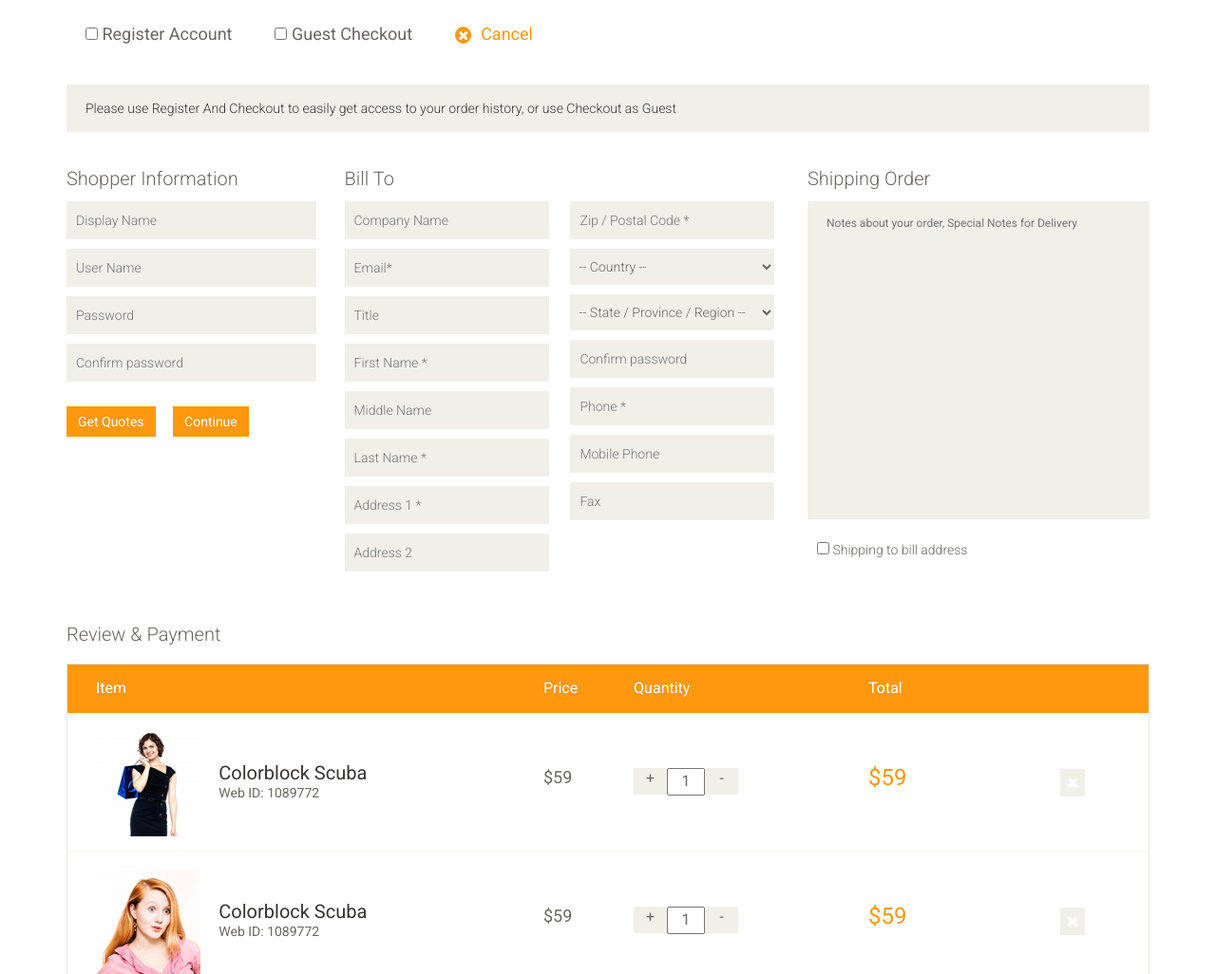
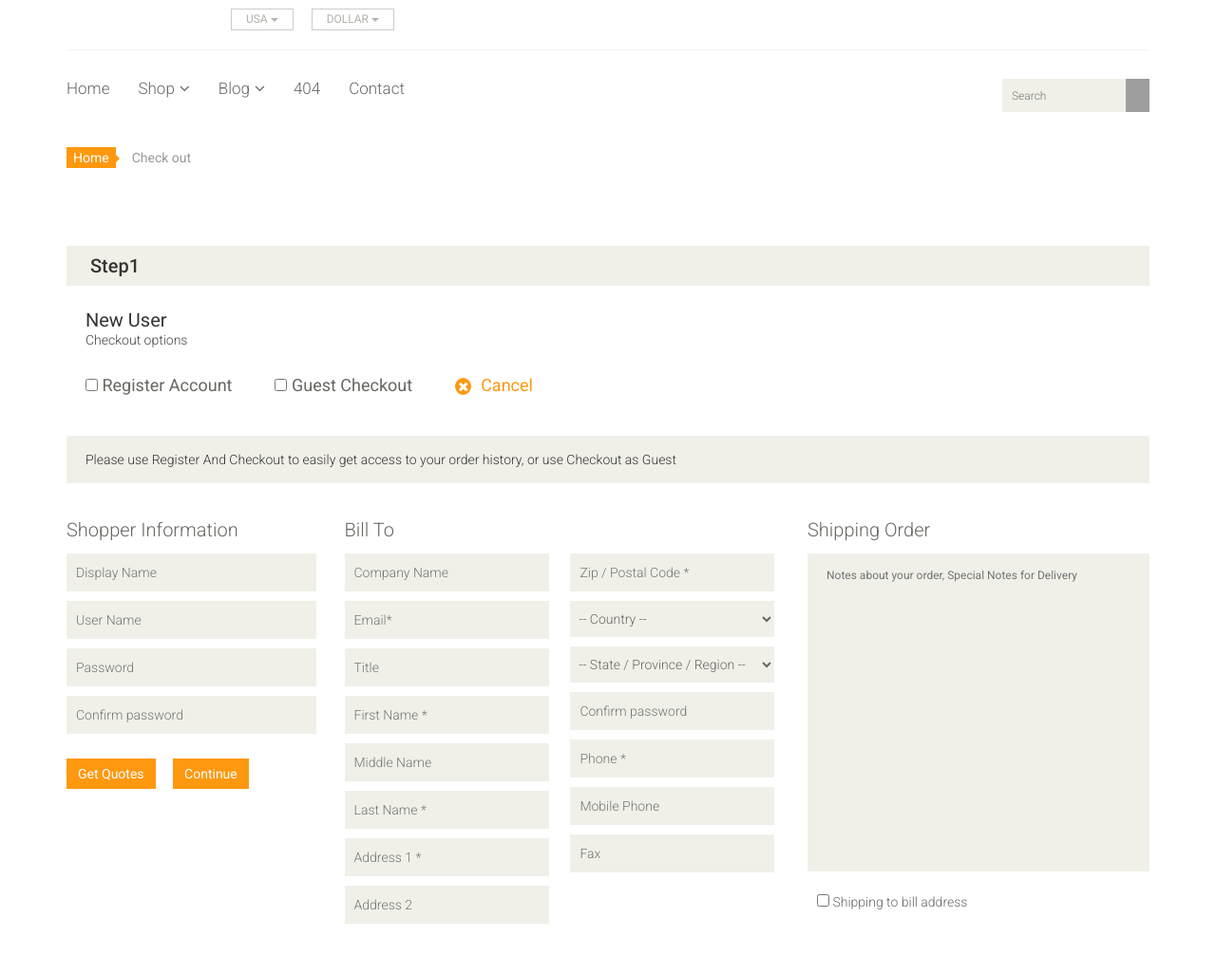
Before and after one commit to visakhharikumar/Mcaproject, a Django app: template myproject/shop/templates/shop/checkout.html in a window 1280 px wide. Shown: the part 358-1384 px from the top of the page at 95% size. Run offline with Django 3.2, Linux system fonts and the light colour scheme; the template is opened without the code that fills it, so the values that code supplies are empty; grey boxes are pictures that could not be loaded.

Commit message:
checkout updated

```diff
--- a/myproject/shop/templates/shop/checkout.html
+++ b/myproject/shop/templates/shop/checkout.html
@@ -1,4 +1,4 @@
-	<!DOCTYPE html>
+<!DOCTYPE html>
 <html lang="en">
 <head>
     <meta charset="utf-8">
@@ -6,17 +6,17 @@
     <meta name="description" content="">
     <meta name="author" content="">
     <title>Checkout | E-Shopper</title>
-    <link href="../../static/../../static/css/bootstrap.min.css" rel="stylesheet">
-    <link href="../../static/css/font-awesome.min.css" rel="stylesheet">
-    <link href="../../static/css/prettyPhoto.css" rel="stylesheet">
-    <link href="../../static/css/price-range.css" rel="stylesheet">
-    <link href="../../static/css/animate.css" rel="stylesheet">
-	<link href="../../static/css/main.css" rel="stylesheet">
-	<link href="../../static/css/responsive.css" rel="stylesheet">
+    <link href="css/bootstrap.min.css" rel="stylesheet">
+    <link href="css/font-awesome.min.css" rel="stylesheet">
+    <link href="css/prettyPhoto.css" rel="stylesheet">
+    <link href="css/price-range.css" rel="stylesheet">
+    <link href="css/animate.css" rel="stylesheet">
+	<link href="css/main.css" rel="stylesheet">
+	<link href="css/responsive.css" rel="stylesheet">
     <!--[if lt IE 9]>
-    <script src="../../static/js/html5shiv.js"></script>
-    <script src="../../static/js/respond.min.js"></script>
-	<![endif]-->
+    <script src="js/html5shiv.js"></script>
+    <script src="js/respond.min.js"></script>
+    <![endif]-->
     <link rel="shortcut icon" href="images/ico/favicon.ico">
     <link rel="apple-touch-icon-precomposed" sizes="144x144" href="images/ico/apple-touch-icon-144-precomposed.png">
     <link rel="apple-touch-icon-precomposed" sizes="114x114" href="images/ico/apple-touch-icon-114-precomposed.png">
@@ -38,7 +38,15 @@
 						</div>
 					</div>
 					<div class="col-sm-6">
-
+						<div class="social-icons pull-right">
+							<ul class="nav navbar-nav">
+								<li><a href=""><i class="fa fa-facebook"></i></a></li>
+								<li><a href=""><i class="fa fa-twitter"></i></a></li>
+								<li><a href=""><i class="fa fa-linkedin"></i></a></li>
+								<li><a href=""><i class="fa fa-dribbble"></i></a></li>
+								<li><a href=""><i class="fa fa-google-plus"></i></a></li>
+							</ul>
+						</div>
 					</div>
 				</div>
 			</div>
@@ -48,13 +56,39 @@
 			<div class="container">
 				<div class="row">
 					<div class="col-sm-4">
+						<div class="logo pull-left">
+							<a href="index.html"><img src="images/home/logo.png" alt="" /></a>
+						</div>
+						<div class="btn-group pull-right">
+							<div class="btn-group">
+								<button type="button" class="btn btn-default dropdown-toggle usa" data-toggle="dropdown">
+									USA
+									<span class="caret"></span>
+								</button>
+								<ul class="dropdown-menu">
+									<li><a href="">Canada</a></li>
+									<li><a href="">UK</a></li>
+								</ul>
+							</div>
 
-
+							<div class="btn-group">
+								<button type="button" class="btn btn-default dropdown-toggle usa" data-toggle="dropdown">
+									DOLLAR
+									<span class="caret"></span>
+								</button>
+								<ul class="dropdown-menu">
+									<li><a href="">Canadian Dollar</a></li>
+									<li><a href="">Pound</a></li>
+								</ul>
+							</div>
+						</div>
 					</div>
 					<div class="col-sm-8">
 						<div class="shop-menu pull-right">
 							<ul class="nav navbar-nav">
 								<li><a href=""><i class="fa fa-user"></i> Account</a></li>
+								<li><a href=""><i class="fa fa-star"></i> Wishlist</a></li>
+								<li><a href="checkout.html" class="active"><i class="fa fa-crosshairs"></i> Checkout</a></li>
 								<li><a href="cart.html"><i class="fa fa-shopping-cart"></i> Cart</a></li>
 								<li><a href="login.html"><i class="fa fa-lock"></i> Login</a></li>
 							</ul>
@@ -79,6 +113,22 @@
 						<div class="mainmenu pull-left">
 							<ul class="nav navbar-nav collapse navbar-collapse">
 								<li><a href="index.html">Home</a></li>
+								<li class="dropdown"><a href="#">Shop<i class="fa fa-angle-down"></i></a>
+                                    <ul role="menu" class="sub-menu">
+                                        <li><a href="shop.html">Products</a></li>
+										<li><a href="product-details.html">Product Details</a></li>
+										<li><a href="checkout.html" class="active">Checkout</a></li>
+										<li><a href="cart.html">Cart</a></li>
+										<li><a href="login.html">Login</a></li>
+                                    </ul>
+                                </li>
+								<li class="dropdown"><a href="#">Blog<i class="fa fa-angle-down"></i></a>
+                                    <ul role="menu" class="sub-menu">
+                                        <li><a href="blog.html">Blog List</a></li>
+										<li><a href="blog-single.html">Blog Single</a></li>
+                                    </ul>
+                                </li>
+								<li><a href="404.html">404</a></li>
 								<li><a href="contact-us.html">Contact</a></li>
 							</ul>
 						</div>
@@ -102,6 +152,9 @@
 				</ol>
 			</div><!--/breadcrums-->
 
+			<div class="step-one">
+				<h2 class="heading">Step1</h2>
+			</div>
 			<div class="checkout-options">
 				<h3>New User</h3>
 				<p>Checkout options</p>
@@ -489,11 +542,10 @@
 
 
 
-    <script src="../../static/js/jquery.js"></script>
-	<script src="../../static/js/price-range.js"></script>
-    <script src="../../static/js/jquery.scrollUp.min.js"></script>
-	<script src="../../static/js/bootstrap.min.js"></script>
-    <script src="../../static/js/jquery.prettyPhoto.js"></script>
-    <script src="../../static/js/main.js"></script>
+    <script src="js/jquery.js"></script>
+	<script src="js/bootstrap.min.js"></script>
+    <script src="js/jquery.scrollUp.min.js"></script>
+    <script src="js/jquery.prettyPhoto.js"></script>
+    <script src="js/main.js"></script>
 </body>
 </html>
```
Also changed, not shown: myproject/db.sqlite3.
